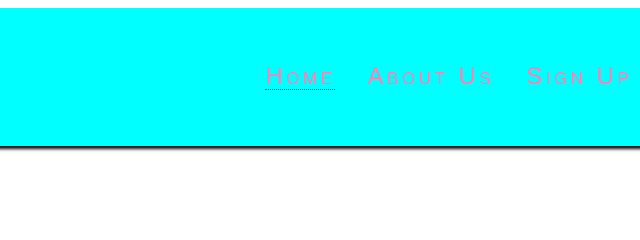
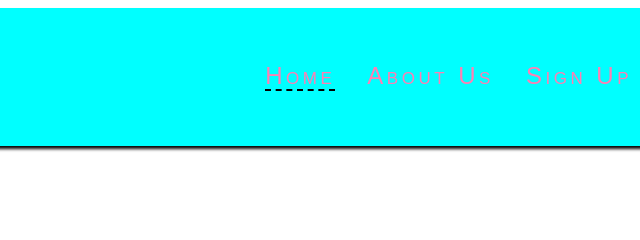
Before and after one commit to IbrahimAbedghane/Zenify, a plain HTML site: page index.html in a window 1280 px wide. In both pictures the pointer is over the link "Home". Shown: the top 240 px of the page, 640-1280 px from the left. Drawn offline with Linux system fonts and the light colour scheme.

Commit message:
added line dash when hover over nav items

```diff
--- a/assets/css/style.css
+++ b/assets/css/style.css
@@ -67,6 +67,15 @@ main{
     flex: 1 0 auto;
 }
 
+/*Devices 992px and up*/
+@media screen and (min-width:992px) {
+    #navigation a:hover {
+        border-bottom: 2px dashed black;
+    }
+
+}
+
+
 /* Footer of page */
 footer {
 
```
Also changed, not shown: index.html (+0 -1 lines).
